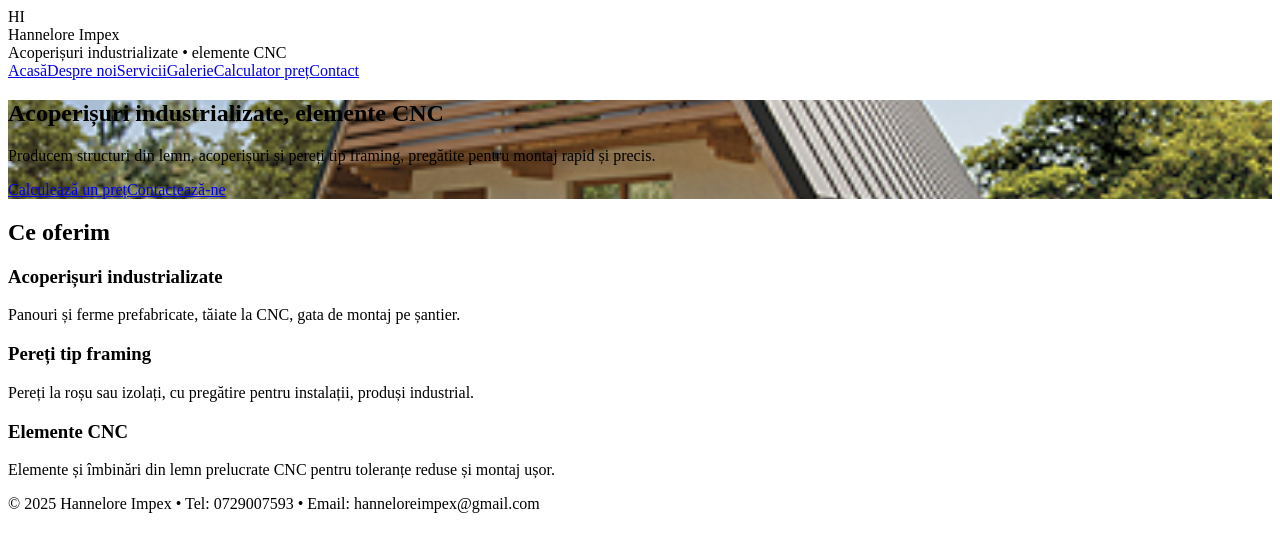
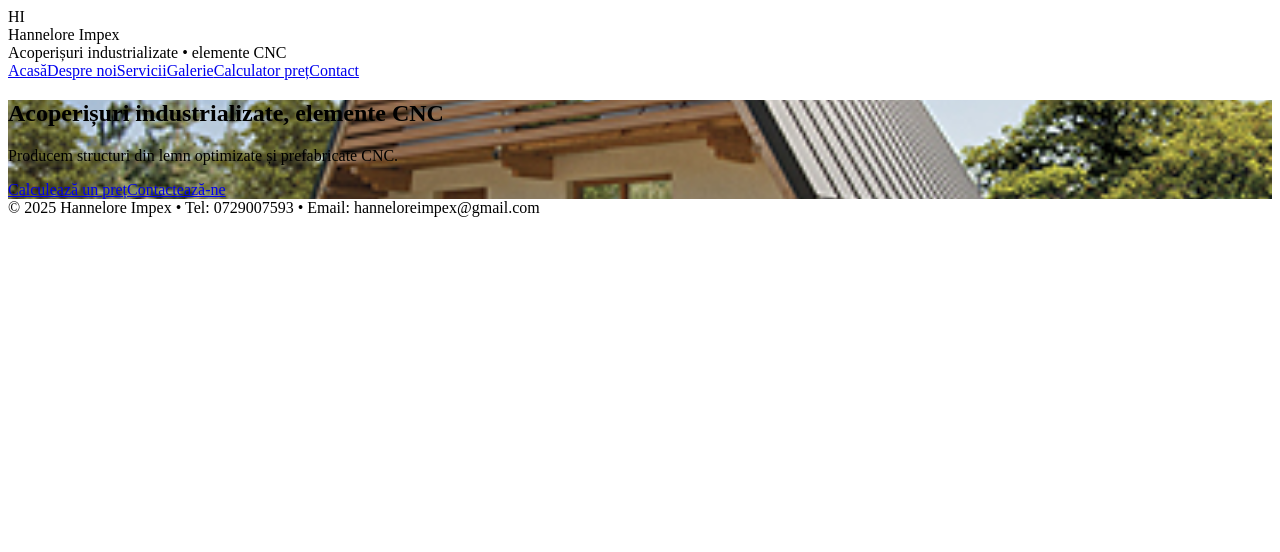
Before and after one commit to zmoko86/hanneloreimpex, a Next.js app: page / in a window 1280 px wide. Shown: the top 552 px of the page. Built offline with nearby package versions, Linux system fonts and the light colour scheme.

Commit message:
Update index.js

```diff
--- a/pages/index.js
+++ b/pages/index.js
@@ -7,38 +7,15 @@ export default function Home() {
         <div className="hero-overlay">
           <div className="hero-content">
             <h1>Acoperișuri industrializate, elemente CNC</h1>
-            <p>
-              Producem structuri din lemn, acoperișuri și pereți tip framing, pregătite pentru montaj rapid și precis.
-            </p>
+            <p>Producem structuri din lemn optimizate și prefabricate CNC.</p>
             <div className="hero-buttons">
-              <a href="/calculator" className="btn btn-primary">
-                Calculează un preț
-              </a>
-              <a href="/contact" className="btn btn-outline">
-                Contactează-ne
-              </a>
+              <a href="/calculator" className="btn btn-primary">Calculează un preț</a>
+              <a href="/contact" className="btn btn-outline">Contactează-ne</a>
             </div>
           </div>
         </div>
       </section>
-
-      <section className="home-section">
-        <h2>Ce oferim</h2>
-        <div className="cards">
-          <div className="card">
-            <h3>Acoperișuri industrializate</h3>
-            <p>Panouri și ferme prefabricate, tăiate la CNC, gata de montaj pe șantier.</p>
-          </div>
-          <div className="card">
-            <h3>Pereți tip framing</h3>
-            <p>Pereți la roșu sau izolați, cu pregătire pentru instalații, produși industrial.</p>
-          </div>
-          <div className="card">
-            <h3>Elemente CNC</h3>
-            <p>Elemente și îmbinări din lemn prelucrate CNC pentru toleranțe reduse și montaj ușor.</p>
-          </div>
-        </div>
-      </section>
+      {/* restul conținutului */}
     </Layout>
   );
 }
```
